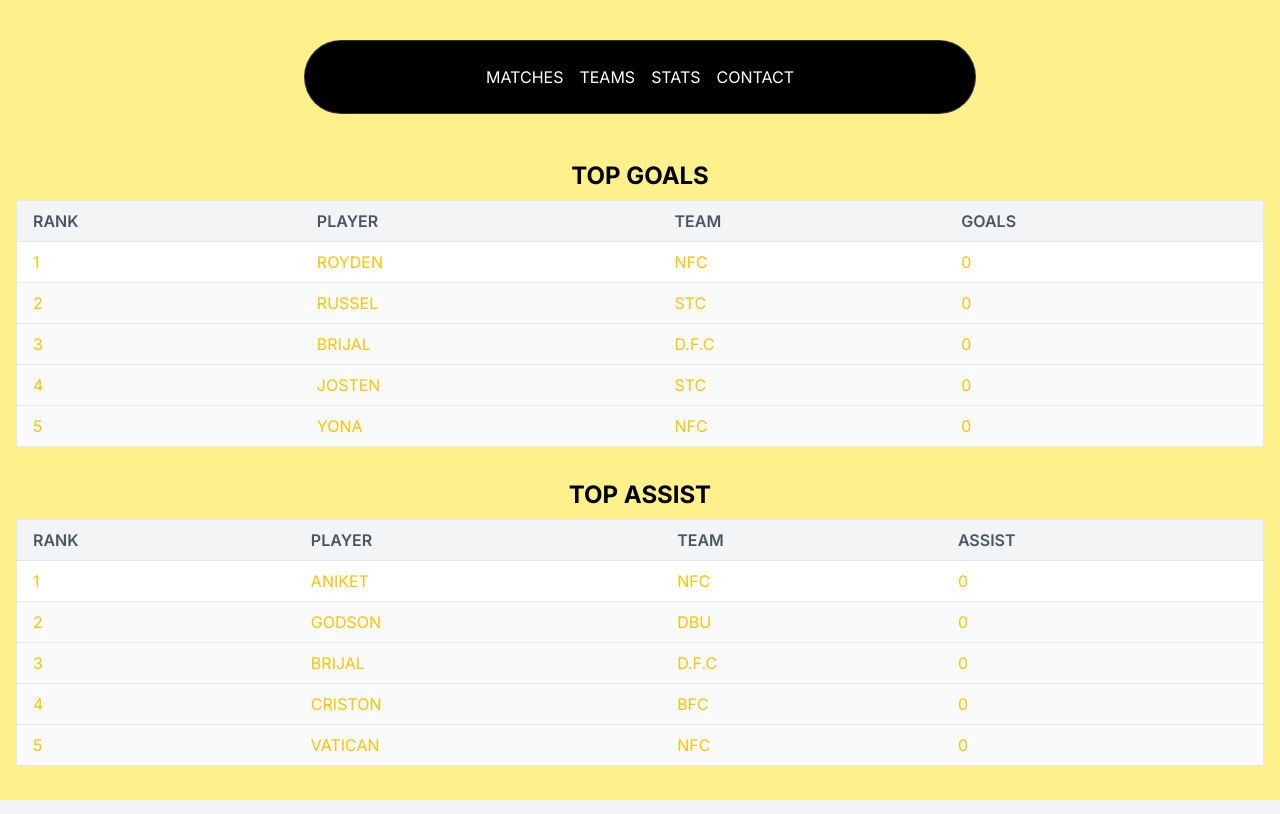
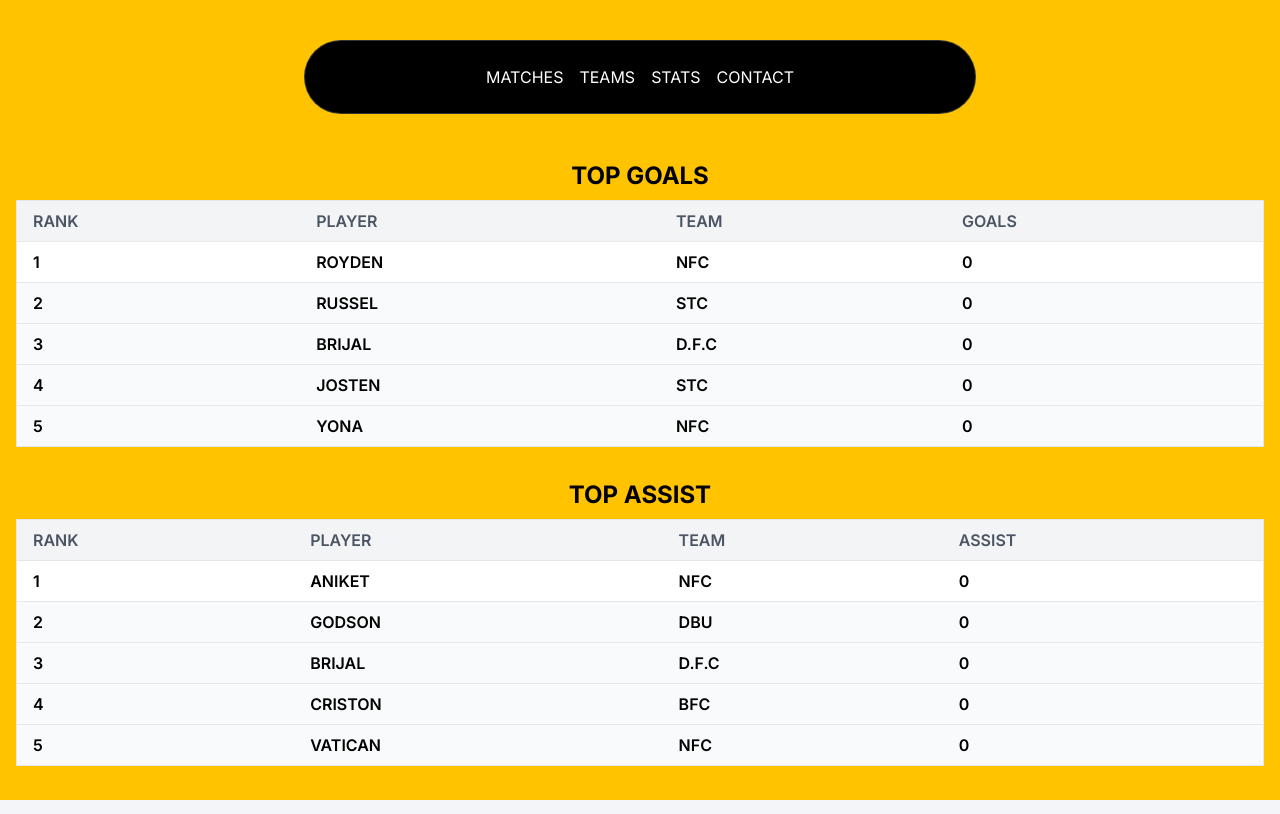
Before and after one commit to Gachumalu/nfc, a Next.js app: page /stats in a window 1280 px wide. Built offline with nearby package versions, Linux system fonts and the light colour scheme.

Commit message:
2 commit

```diff
--- a/src/app/stats/page.tsx
+++ b/src/app/stats/page.tsx
@@ -2,8 +2,8 @@ import React from "react";
 
 const Page = () => {
   return (
-    <div className="bg-yellow-200  h-screen uppercase ">
-      <div className=" pt-40 mx-auto p-4 text-yellows overflow-x-auto">
+    <div className="bg-yellows  h-screen uppercase ">
+      <div className=" pt-40 mx-auto p-4 text-blacks font-semibold overflow-x-auto">
         <div className="mb-8">
           <h2 className="text-2xl font-bold text-center mb-2 uppercase text-blacks ">
             Top Goals
```
Also changed, not shown: src/app/matchdetails/[matchdetailss]/page.tsx (deleted, +0 -95 lines).
